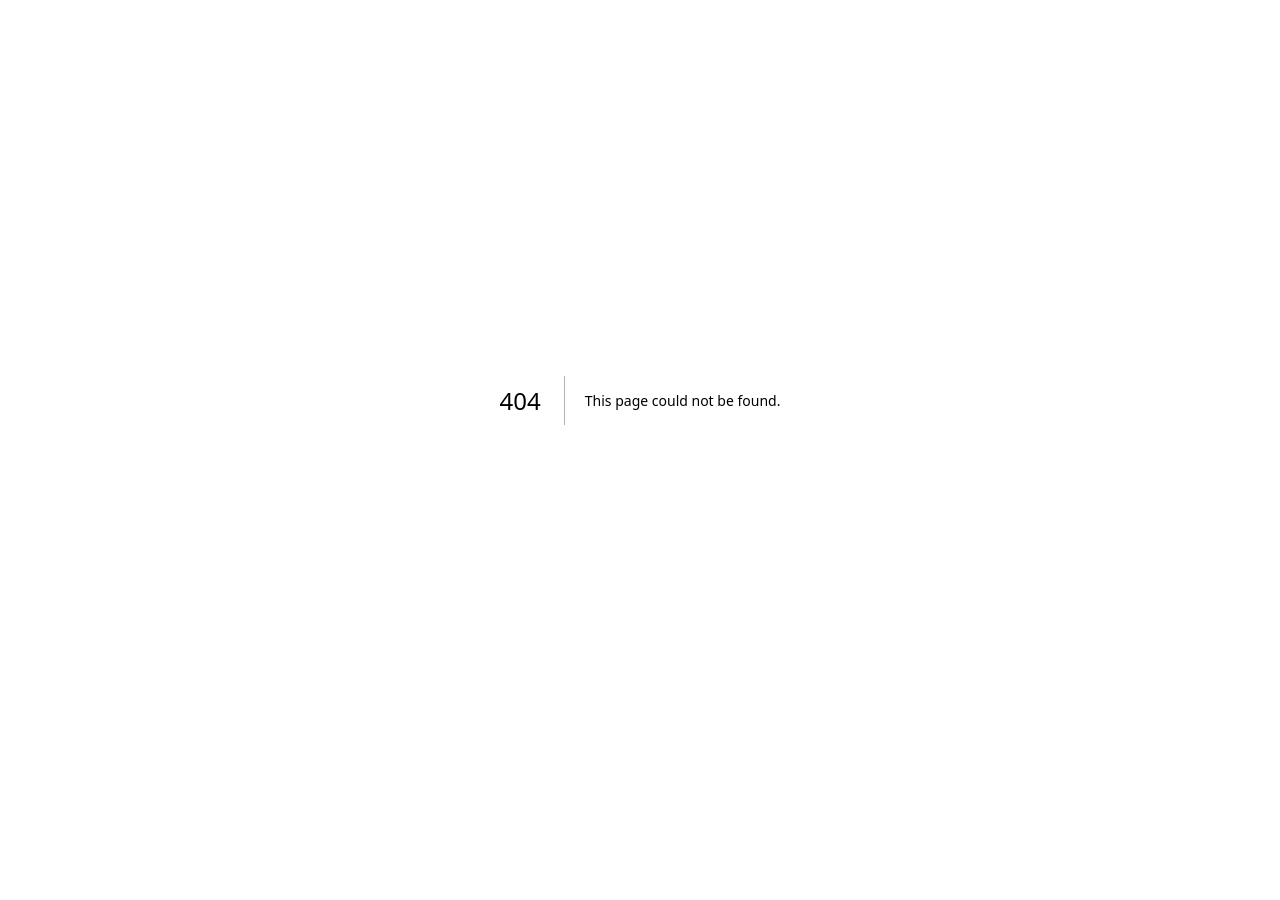
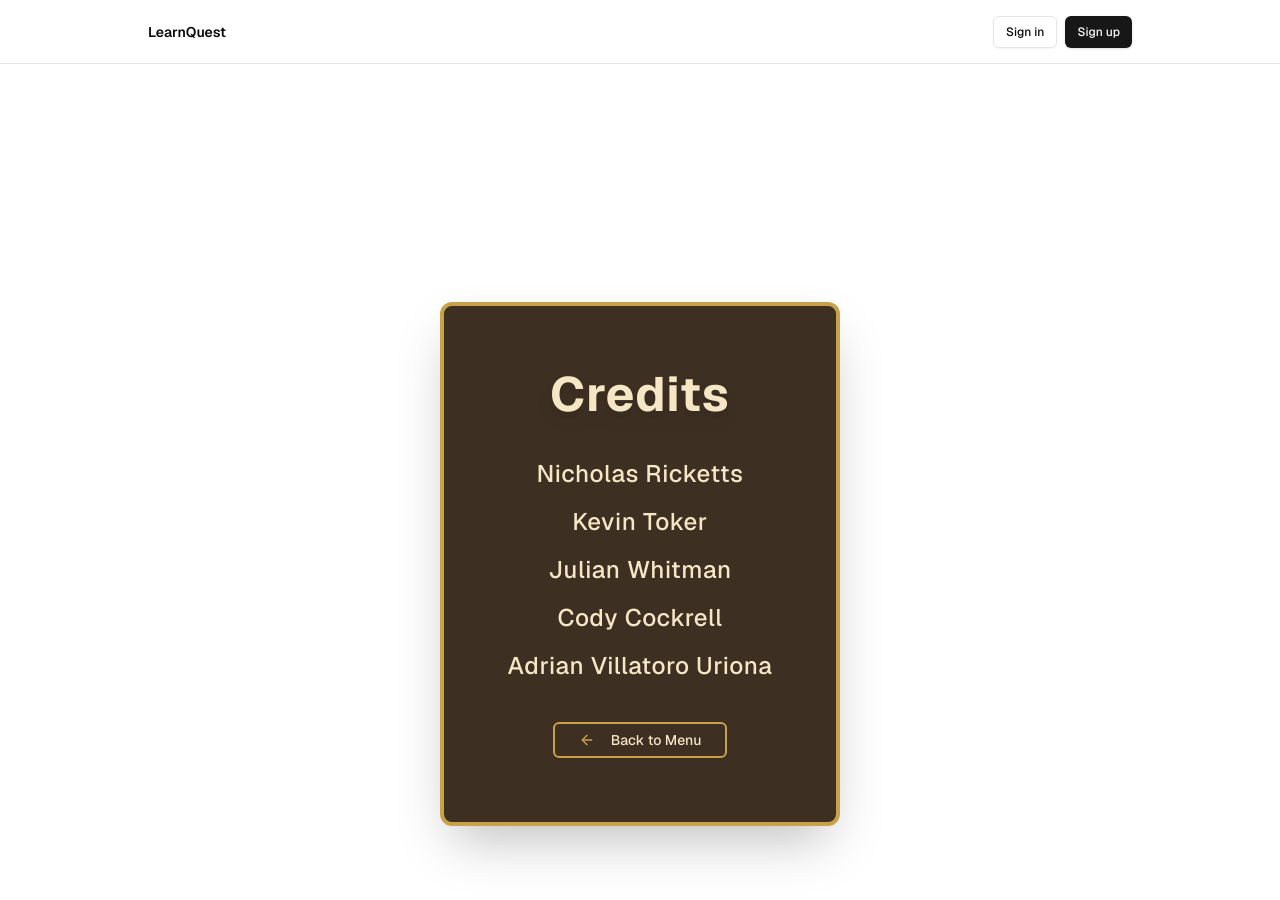
Before and after one commit to nri-professional/gamified-teaching-tools-app, a Next.js app: page /protected/credits in a window 1280 px wide. Before the commit this address had no page. Shown: the top 900 px of the page. Before the commit the page ends 800 px from the top, so only its background shows below. Built offline with nearby package versions, Linux system fonts and the light colour scheme; no server answers.

Commit message:
adding a credits page with AI

```diff
--- /dev/null
+++ b/app/protected/credits/page.tsx
@@ -0,0 +1,51 @@
+'use client';
+
+import Link from 'next/link';
+import { ArrowLeft } from 'lucide-react';
+import { Button } from '@/components/ui/button';
+
+export default function CreditsPage() {
+  const developers = [
+    "Nicholas Ricketts",
+    "Kevin Toker",
+    "Julian Whitman",
+    "Cody Cockrell",
+    "Adrian Villatoro Uriona"
+  ];
+
+  return (
+    <main className="min-h-screen flex items-center justify-center">
+
+      {/* Main parchment panel - centered */}
+      <div
+        className="relative z-10 flex flex-col items-center p-16 max-w-lg w-full mx-14
+                   bg-[rgba(40,25,10,0.9)] shadow-2xl border-4 border-[#c8a24a] rounded-xl
+                   backdrop-blur-sm"
+      >
+        {/* Title */}
+        <h1
+          className="text-5xl font-bold tracking-wide text-[#f5e6c5] drop-shadow-lg mb-10 text-center"
+        >
+          Credits
+        </h1>
+
+        {/* Developer List */}
+        <div className="flex flex-col gap-4 mb-10 text-center w-full">
+          {developers.map((name, index) => (
+            <div key={index} className="text-2xl text-[#f5e6c5] font-medium tracking-wide">
+              {name}
+            </div>
+          ))}
+        </div>
+
+        {/* Back Button */}
+        <Button asChild variant="outline" className="flex items-center justify-center gap-4 px-6 py-3 border-2 border-[#c8a24a] rounded-md hover:bg-[#c8a24a]/20 transition-all bg-transparent text-[#f5e6c5]">
+          <Link href="/protected/main-menu" className="flex items-center gap-2">
+            <ArrowLeft className="w-6 h-6 text-[#c8a24a]" />
+            Back to Menu
+          </Link>
+        </Button>
+      </div>
+    </main>
+  );
+}
--- a/app/protected/main-menu/page.tsx
+++ b/app/protected/main-menu/page.tsx
@@ -1,8 +1,10 @@
 /*
   NOTE (generated code trace):
-  The Main Menu page had its background image and fallback gradient removed in response to the user prompt:
+  The Main Menu page had its background image and fallback gradient removed in response to the user prompt in addition to adding a credits button:
 
   "remove the background image and fallback color gradient"
+
+  "Modify the main menu page to accomodate for this new credits page. Add a button that navigates to the credits page."
 
   The page otherwise retains its main navigation layout and styling.
 */
@@ -10,7 +12,7 @@
 'use client';
 
 import Link from 'next/link';
-import { Flame, BookOpen, Trophy, User, FilePlus } from 'lucide-react';
+import { Flame, BookOpen, Trophy, User, FilePlus, Scroll } from 'lucide-react';
 import { Button } from '@/components/ui/button';
 
 export default function Page() {
@@ -66,6 +68,13 @@ export default function Page() {
               Create Dungeons
             </Link>
           </Button>
+
+          <Button asChild variant="outline" className="flex items-center justify-center gap-4 px-4 py-3 border-2 border-[#c8a24a] rounded-md hover:bg-[#c8a24a]/20 transition-all bg-transparent text-[#f5e6c5]">
+            <Link href="/protected/credits" className="flex items-center gap-4">
+              <Scroll className="w-7 h-7 text-[#c8a24a]" />
+              Credits
+            </Link>
+          </Button>
         </nav>
       </div>
     </main>
```
Also changed, not shown: 1 other file (tests, documents, lock files or other folders).
